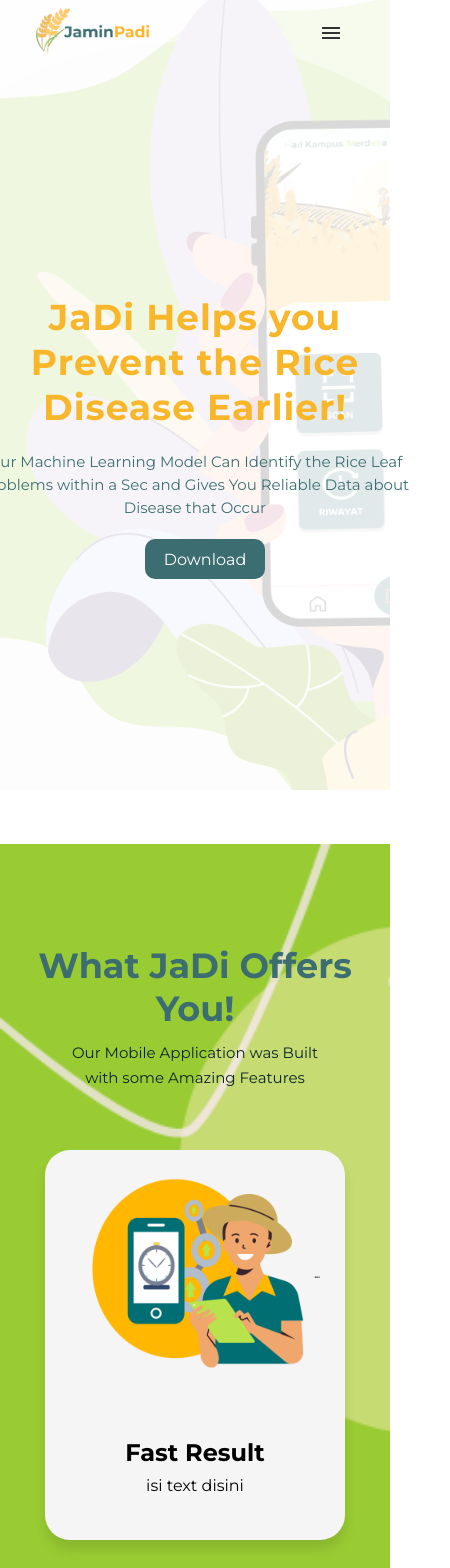
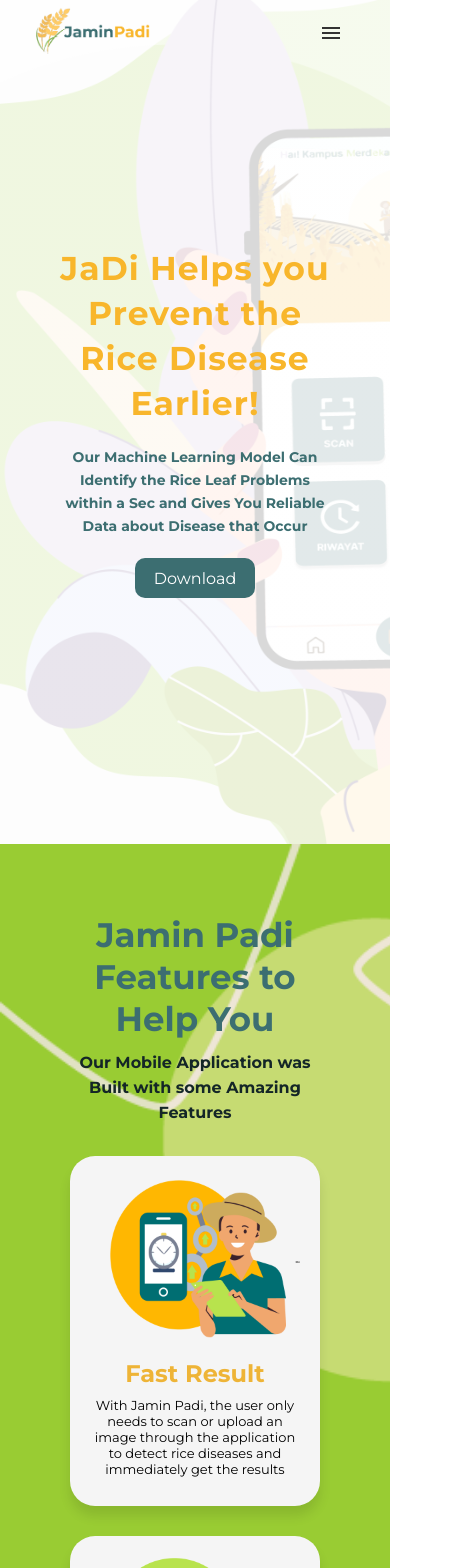
Before and after one commit to aabdulsalams/jadi-landing-page, a React (Create React App) app: page / in a window 390 px wide. Shown: the top 1568 px of the page, 450 px wide, since content can reach past the window. Built offline with nearby package versions, Linux system fonts and the light colour scheme.

Commit message:
Adding Responsive Layout below 500px

```diff
--- a/src/components/Feature.jsx
+++ b/src/components/Feature.jsx
@@ -9,14 +9,14 @@ function Feature(){
     return(
         <div id='features'>
             <div className="features-header">
-                <h1>What JaDi Offers You!</h1>
+                <h1>Jamin Padi Features to Help You</h1>
                 <p>Our Mobile Application was Built with some Amazing Features</p>
             </div>
             <div className="features-container">
-                <FeaturesItem image={featureimg1} title='Fast Result' description='isi text disini' />
-                <FeaturesItem image={featureimg2} title='Data Analyst' description='isi text disini' />
-                <FeaturesItem image={featureimg3} title='Accuracy' description='isi text disini' />
-                <FeaturesItem image={featureimg4} title='Save Cost' description='isi text disini' />
+                <FeaturesItem image={featureimg1} title='Fast Result' description='With Jamin Padi, the user only needs to scan or upload an image through the application to detect rice diseases and immediately get the results' />
+                <FeaturesItem image={featureimg2} title='Provide Solution' description='After detecting rice disease, Jamin Padi provides a solution as the first step for the problem of rice plant disease to handle' />
+                <FeaturesItem image={featureimg3} title='Accuracy' description='Jamin Padi uses a Data Model that has been trained with a lot of sample data and gives a prediction accuracy rate above 98%' />
+                <FeaturesItem image={featureimg4} title='Save Cost' description='With Jamin Padi, users, especially farmers, do not need to hire or look for rice plant experts that will cost more for their services' />
             </div>
         </div>
     )
--- a/src/components/Sponsor.jsx
+++ b/src/components/Sponsor.jsx
@@ -4,7 +4,7 @@ import sponsor from '../components/images/sponsor-bckg.png';
 function Sponsored(){
     return(
         <div id='Sponsored'>
-            <div className="sponsored-header">
+            <div className="sponsor-header">
                 <h1>Supported By</h1>
             </div>
             <div className="sponsored-bkg">
--- a/src/index.css
+++ b/src/index.css
@@ -6,24 +6,19 @@ body{
   background-color: white;
   font-family: 'Montserrat', sans-serif;
 }
-
 *{
   box-sizing: border-box;
 }
-
 ul{
   list-style: none;
 }
-
 a{
   text-decoration: none;
 }
-
 button{
   outline: none;
   border: none;
 }
-
 input{
   outline: none;
   border: none;
@@ -37,11 +32,9 @@ input{
   background-size: cover;
   background-image: url('./components/images/background.png');
 }
-
 .logo img{
   width: 170px;
 }
-
 nav{
   display: flex;
   justify-content: space-around;
@@ -54,21 +47,17 @@ nav{
   background-color: white;
   transition: 0.2s ease-in-out;
 }
-
 nav.active{
   background-color: transparent;
 }
-
 nav ul{
   display: flex;
 }
-
 .active{
   background-color: #3c6e71;
   color: white;
   transition: all ease-out 0.2s;
 }
-
 nav ul li a{
   font-family: calibri;
   height:40px;
@@ -84,14 +73,12 @@ nav ul li a{
   border-radius: 3px;
   transition: 0.2s ease-in-out;
 }
-
 nav ul li a:hover{
   background-color: #f8b62b;
   color:aliceblue;
   box-shadow: 5px 10px 30px #b3cdce;
   transition: all ease 0.2s;
 }
-
 nav .btn-menu,
 .icon-menu{
 		display:none;
@@ -107,12 +94,11 @@ nav .btn-menu,
 	top: 55%;
 	transform: translate(-22%,-50%);
 }
-
 .title .detail{
   color: #f8b62b;
   font-size: 16px;
+  font-weight: bold;
 }
-
 .title h1{
   font-family:'Montserrat';
   font-size: 45px;
@@ -120,7 +106,6 @@ nav .btn-menu,
   letter-spacing: 1px;
   color:#3c6e71;
 }
-
 .hdr-btn{
 	width:140px;
 	height: 50px;
@@ -150,62 +135,62 @@ nav .btn-menu,
   background-size: cover;
   background-image: url('./components/images/features-bckg.png');;
 }
-
 .features-header{
   margin-top: 3%;
   font-family: 'Montserrat';
 }
-
 .features-header h1{
   color:#3c6e71;
   font-size: 40px;
-  margin-top: 0%;
+  margin-top: 5%;
   margin-bottom: -5px;
 }
-
 .features-header p{
   font-family: 'Montserrat';
   color: white;
   font-size: 17px;
+  font-weight: 600;
   margin-top: 15px;
 }
-
 .features-container{
   display: flex;
   justify-content: center;
   align-content: center;
   margin-top: 25px;
 }
-
 .features-item{
   background-color: #ffffff;
   width: 300px;
   height: 430px;
-  margin: 20px 20px 20px 20px;
+  margin: 10px 20px 20px 20px;
   border-radius: 20px;
   overflow: hidden;
   box-shadow: 0px 10px 12px rgba(0,0,0,0.1);
   transition: 0.3s ease-in-out;
   position: relative;
 }
-
 .features-img{
   width: 350px;
   height: 350px;
 }
-
 .features-img img{
   padding: 10px;
-  margin-top: 10px;
+  margin-top: -5px;
   margin-right: 40px;
   width:80%;
   height: 80%;
 }
-
+.features-text h2{
+  margin-top: 40px;
+  color: #eeb437;
+}
+.features-text p{
+  margin: 20px;
+  font-size: 14.5px;
+}
 .a-box:hover{
   box-shadow: 2px 2px 12px rgba(0,0,0,0.1);
 }
-
 .features-text{
   width: 100%;
   height: 10%;
@@ -216,24 +201,27 @@ nav .btn-menu,
   text-align: center;
   flex-direction: column;
 }
-
 .features-text p{
   margin-top: -10px;
 }
 
-#Sponsored{
+#sponsors{
   width:100%;
   height:20vh;
+  display: flex;
+  flex-direction: column;
 }
-
 .sponsored-bkg img{
-  width: 50%;
-  margin-top: -20px;
+  width: 45%;
+  margin-top: 10px;
 }
-
-.sponsored-header h1{
-  margin-top: 40px;
+.sponsor-header{
+  margin-top: 50px;
+}
+.sponsor-header h1{
+  font-size: 35px;
   color: red;
+  display: inline;
 }
 
 #interface{
@@ -249,7 +237,6 @@ nav .btn-menu,
   background-size: cover;
   background-image: url('./components/images/interface-bckg.png');
 }
-
 .interface-header{
   margin-top: 60px;
 }
@@ -261,9 +248,9 @@ nav .btn-menu,
   margin-top: -20px;
   color: red;
   font-size: 18px;
+  font-weight: 600;
   font-family: "Montserrat", sans-serif;
 }
-
 .interface-img{
   width: 100%;
   height: 100%;
@@ -338,6 +325,7 @@ nav .btn-menu,
   color: #3c6e71;
   font-size: 18px;
   margin-top: -25px;
+  font-weight: 600;
 }
 .dw-btn{
 	width:140px;
@@ -408,7 +396,7 @@ nav .btn-menu,
 
 .footer-links{
 	color:  #ffffff;
-	margin: -40px 70px -10px;
+  margin-top: -15px;
 	padding: 10px;
 }
 
@@ -545,6 +533,7 @@ nav .btn-menu,
   padding-top: -10%;
   color: #3c6e71;
 }
+
 .profile-item h2 {
   font-family: "Montserrat", sans-serif;
   white-space: pre-line;
@@ -555,6 +544,7 @@ nav .btn-menu,
   font-size: 14px;
   margin-top: -10px;
   color: rgb(217, 63, 63);
+  font-weight: bold;
 }
 
 .profile-item h3{
@@ -563,7 +553,7 @@ nav .btn-menu,
 }
 
 /* Responsive Layout */
-@media(max-width:1200px){
+@media(max-width:1000px){
   .icon-menu{
     display:block;
   }
@@ -651,7 +641,7 @@ nav .btn-menu,
   }
 }
 
-@media(max-width: 1200px) {
+@media(max-width: 1100px) {
   #about {
     height: auto;
   }
@@ -711,11 +701,9 @@ nav .btn-menu,
   }
 }
 
-
-@media(max-width:1200px){
+@media(max-width:1100px){
   #main{
-    background-size: 1400px;
-		background-image: linear-gradient(rgba(255,255,255,0.85), rgba(255,255,255,0.85)), url('./components/images/background.png');
+		background-image: linear-gradient(rgba(255,255,255,0.85), rgba(255,255,255,0.85)), url('./components/images/background-small.png');
 	}
 	.title{
 		left: 50%;
@@ -728,6 +716,7 @@ nav .btn-menu,
     font-size: 15px;
     margin: 20px;
     line-height: 23px;
+    font-weight: bold;
   }
   .title h1{
     font-family:'Montserrat';
@@ -770,14 +759,17 @@ nav .btn-menu,
   }
   .features-header h1{
     font-size: 35px;
+    margin-left: 10%;
+    margin-right: 10%;
   }
   .features-header p{
-    color: #0a2628;
+    color: #142627;
     font-size: 15px;
     margin-top: 15px;
     margin-left: 60px;
     margin-right: 60px;
     line-height: 25px;
+    font-weight: bold;
   }
 
   #Sponsored{
@@ -785,13 +777,15 @@ nav .btn-menu,
     width: auto;
     margin-bottom: -50px;
   }
-  .sponsored-header h1{
-    font-size: 24px;
-    margin-top: 40px;
+  .sponsor-header{
+    margin-top: 10px;
+  }
+  .sponsor-header h1{
+    font-size: 28px;
   }
   .sponsored-bkg img{
     width: 450px;
-    margin-top: 0px;
+    margin-top: 15px;
   }
 
   #download{
@@ -820,6 +814,7 @@ nav .btn-menu,
     margin-top: -25px;
     margin-left: 30px;
     margin-right: 30px;
+    font-weight: bold;
     color: black;
   }
   .dw-btn{
@@ -879,3 +874,155 @@ nav .btn-menu,
     margin-left: 0;
   }
 }
+
+@media(max-width:480px){
+  #main{
+    height: 100vh;
+  }
+  .title{
+    width: 300px;
+  }
+  .title h1{
+    font-size: 33px;
+    margin: 0;
+  }
+  .title .detail{
+    font-size: 14px;
+    font-weight: bold;
+  }
+  .title .hdr-btn{
+    margin-left: -30px;
+  }
+
+  .features-header{
+    align-items: center;
+    margin-top: 50px;
+  }
+  .features-header h1{
+    padding: 0px 40px;
+    font-size: 34px;
+  }
+  .features-header p{
+    font-weight: bold;
+    font-size: 16px;
+  }
+  .features-item .features-text p{
+    font-size: 13px;
+  }
+  .features-item .features-text h2{
+    margin-top: 70px;
+  }
+
+  .interface-header{
+    align-items: center;
+  }
+  .interface-header h1{
+    font-size: 34px;
+  }
+  .interface-header p{
+    font-size: 14px;
+    margin-top: -10px;
+    font-weight: bold;
+  }
+
+  .sponsored-bkg img{
+    width: 330px;
+  }
+
+  #download{
+    height: 100vh;
+  }
+  .download-header{
+    width: auto;
+  }
+  .download-header h1{
+    text-align: left;
+    font-size: 45px;
+    margin-left: -40%;
+  }
+  .download-header h2{
+    width: 250px;
+    font-size: 40px;
+    margin-left: -20%;
+    margin-top: -40px;
+    margin-bottom: 40px;
+  }
+  .download-header p{
+    width: 300px;
+    margin-left: -40%;
+    margin-right: 50%;
+    font-weight: bold;
+  }
+  .download-header .dw-btn{
+    margin-left: -170px;
+  }
+
+  .about-header{
+    margin-top: -30px;
+    margin-bottom: -20px;
+  }
+  .about-profiles .profile-desc{
+    margin-top: 20px;
+  }
+  .about-profiles .profile-item{
+    margin-left: 15px;
+  }
+  .profile-item .profile-desc{
+    margin-left: 5px;
+  }
+  .features-container{
+    margin-top: 5px;
+  }
+  .features-container .features-item{
+    width: 250px;
+    height: 350px;
+  }
+  .features-item .features-img img{
+    width: 220px;
+    height: 220px;
+    margin-left: -50px;
+  }
+  .features-item .features-text{
+    margin-top: -130px;
+  }
+  #Sponsored{
+    height: 20vh;
+  }
+  .sponsor-header{
+    margin-top: 0px;
+    margin-bottom: 10px;
+  }
+  .sponsor-header h1{
+    font-size: 20px;
+  }
+}
+
+@media(max-width:380px){
+  .download-header h1{
+    text-align: left;
+    font-size: 45px;
+    margin-left: -50%;
+  }
+  .download-header h2{
+    width: 250px;
+    font-size: 40px;
+    margin-left: -30%;
+    margin-top: -40px;
+    margin-bottom: 40px;
+  }
+  .download-header p{
+    width: 300px;
+    margin-left: -50%;
+    margin-right: 50%;
+    font-weight: bold;
+  }
+  .footer-left .footer-links{
+    display: inline;
+    width: 100px;
+    margin-top: -10px 0px;
+  }
+  .footer-left .footer-logo{
+    margin-bottom: -15px;
+    margin-left: -10px;
+  }
+}
```
Also changed, not shown: src/components/About.jsx (+10 -5 lines), src/components/images/background-small.png (added), src/components/images/features-bckg2.png (deleted).
